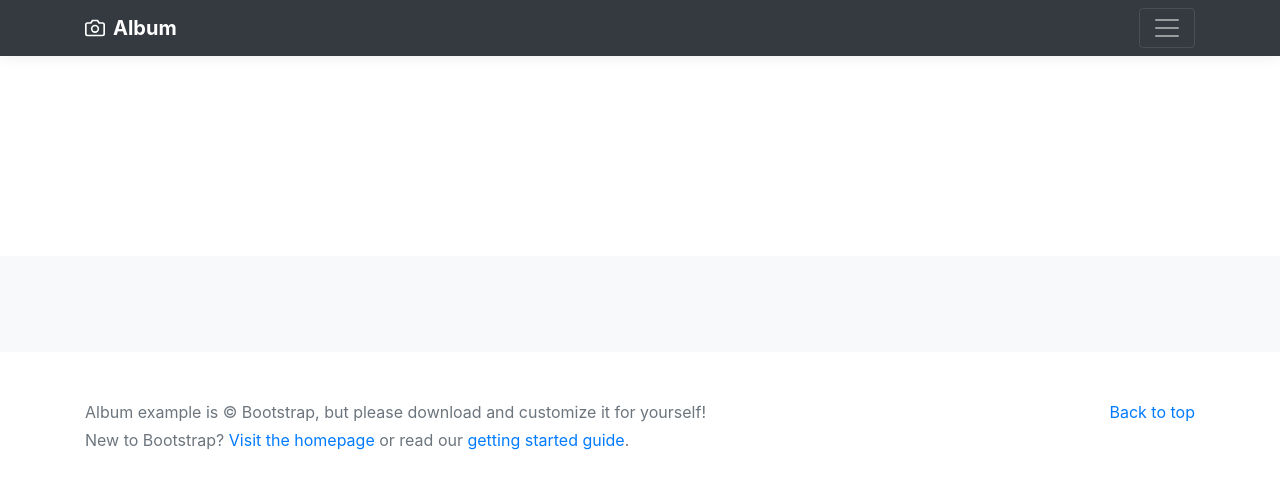
After one commit to gabiudrescu/jobeet, a Symfony app: template templates/homepage/index.html.twig in a window 1280 px wide. The commit adds this page. Shown: the top 503 px of the page. Run offline with Twig, Linux system fonts and the light colour scheme; the template is opened without the code that fills it, so the values that code supplies are empty; some libraries are stand-ins or nearby versions.

Commit message:
poc - template

```diff
--- a/composer.json
+++ b/composer.json
@@ -24,7 +24,8 @@
         "symfony/validator": "^4.1",
         "symfony/web-link": "^4.1",
         "symfony/webpack-encore-pack": "*",
-        "symfony/yaml": "^4.1"
+        "symfony/yaml": "^4.1",
+        "twig/extensions": "^1.5"
     },
     "require-dev": {
         "doctrine/data-fixtures": "^1.3",
--- a/src/Resources/fixtures/category.yml
+++ b/src/Resources/fixtures/category.yml
@@ -1,9 +1,13 @@
 App\Entity\Category:
     category_1:
         name: 'Design'
+        description: <paragraphs(2, true)>
     category_2:
         name: 'Programming'
+        description: <paragraphs(2, true)>
     category_3:
         name: 'Manager'
+        description: <paragraphs(2, true)>
     category_4:
         name: 'Administrator'
+        description: <paragraphs(2, true)>
--- a/templates/base.html.twig
+++ b/templates/base.html.twig
@@ -1,12 +1,112 @@
 <!DOCTYPE html>
-<html>
+<html lang="en">
     <head>
         <meta charset="UTF-8">
+        <meta name="viewport" content="width=device-width, initial-scale=1, shrink-to-fit=no">
+
         <title>{% block title %}Welcome!{% endblock %}</title>
-        {% block stylesheets %}{% endblock %}
+        {% block stylesheets %}
+            <link rel="stylesheet" href="https://maxcdn.bootstrapcdn.com/bootstrap/4.0.0/css/bootstrap.min.css" integrity="sha384-Gn5384xqQ1aoWXA+058RXPxPg6fy4IWvTNh0E263XmFcJlSAwiGgFAW/dAiS6JXm" crossorigin="anonymous">
+            <style>
+                :root {
+                    --jumbotron-padding-y: 3rem;
+                }
+
+                .jumbotron {
+                    padding-top: var(--jumbotron-padding-y);
+                    padding-bottom: var(--jumbotron-padding-y);
+                    margin-bottom: 0;
+                    background-color: #fff;
+                }
+                @media (min-width: 768px) {
+                    .jumbotron {
+                        padding-top: calc(var(--jumbotron-padding-y) * 2);
+                        padding-bottom: calc(var(--jumbotron-padding-y) * 2);
+                    }
+                }
+
+                .jumbotron p:last-child {
+                    margin-bottom: 0;
+                }
+
+                .jumbotron-heading {
+                    font-weight: 300;
+                }
+
+                .jumbotron .container {
+                    max-width: 40rem;
+                }
+
+                footer {
+                    padding-top: 3rem;
+                    padding-bottom: 3rem;
+                }
+
+                footer p {
+                    margin-bottom: .25rem;
+                }
+
+                .box-shadow { box-shadow: 0 .25rem .75rem rgba(0, 0, 0, .05); }
+            </style>
+        {% endblock %}
     </head>
     <body>
-        {% block body %}{% endblock %}
-        {% block javascripts %}{% endblock %}
+        {% block body %}
+            <header>
+                {% block header %}
+                    <div class="collapse bg-dark" id="navbarHeader">
+                        <div class="container">
+                            <div class="row">
+                                <div class="col-sm-8 col-md-7 py-4">
+                                    <h4 class="text-white">About</h4>
+                                    <p class="text-muted">Add some information about the album below, the author, or any other background context. Make it a few sentences long so folks can pick up some informative tidbits. Then, link them off to some social networking sites or contact information.</p>
+                                </div>
+                                <div class="col-sm-4 offset-md-1 py-4">
+                                    <h4 class="text-white">Contact</h4>
+                                    <ul class="list-unstyled">
+                                        <li><a href="#" class="text-white">Follow on Twitter</a></li>
+                                        <li><a href="#" class="text-white">Like on Facebook</a></li>
+                                        <li><a href="#" class="text-white">Email me</a></li>
+                                    </ul>
+                                </div>
+                            </div>
+                        </div>
+                    </div>
+                    <div class="navbar navbar-dark bg-dark box-shadow">
+                        <div class="container d-flex justify-content-between">
+                            <a href="#" class="navbar-brand d-flex align-items-center">
+                                <svg xmlns="http://www.w3.org/2000/svg" width="20" height="20" viewBox="0 0 24 24" fill="none" stroke="currentColor" stroke-width="2" stroke-linecap="round" stroke-linejoin="round" class="mr-2"><path d="M23 19a2 2 0 0 1-2 2H3a2 2 0 0 1-2-2V8a2 2 0 0 1 2-2h4l2-3h6l2 3h4a2 2 0 0 1 2 2z"></path><circle cx="12" cy="13" r="4"></circle></svg>
+                                <strong>Album</strong>
+                            </a>
+                            <button class="navbar-toggler" type="button" data-toggle="collapse" data-target="#navbarHeader" aria-controls="navbarHeader" aria-expanded="false" aria-label="Toggle navigation">
+                                <span class="navbar-toggler-icon"></span>
+                            </button>
+                        </div>
+                    </div>
+                {% endblock header %}
+            </header>
+
+            <main role="main">
+                {% block main %}
+                {% endblock main %}
+            </main>
+
+            <footer class="text-muted">
+                {% block footer %}
+                    <div class="container">
+                        <p class="float-right">
+                            <a href="#">Back to top</a>
+                        </p>
+                        <p>Album example is &copy; Bootstrap, but please download and customize it for yourself!</p>
+                        <p>New to Bootstrap? <a href="../../">Visit the homepage</a> or read our <a href="../../getting-started/">getting started guide</a>.</p>
+                    </div>
+                {% endblock footer %}
+            </footer>
+        {% endblock %}
+        {% block javascripts %}
+            <script src="https://code.jquery.com/jquery-3.2.1.slim.min.js" integrity="sha384-KJ3o2DKtIkvYIK3UENzmM7KCkRr/rE9/Qpg6aAZGJwFDMVNA/GpGFF93hXpG5KkN" crossorigin="anonymous"></script>
+            <script src="https://cdnjs.cloudflare.com/ajax/libs/popper.js/1.12.9/umd/popper.min.js" integrity="sha384-ApNbgh9B+Y1QKtv3Rn7W3mgPxhU9K/ScQsAP7hUibX39j7fakFPskvXusvfa0b4Q" crossorigin="anonymous"></script>
+            <script src="https://maxcdn.bootstrapcdn.com/bootstrap/4.0.0/js/bootstrap.min.js" integrity="sha384-JZR6Spejh4U02d8jOt6vLEHfe/JQGiRRSQQxSfFWpi1MquVdAyjUar5+76PVCmYl" crossorigin="anonymous"></script>
+        {% endblock %}
     </body>
 </html>
--- /dev/null
+++ b/templates/homepage/index.html.twig
@@ -0,0 +1,8 @@
+{% extends 'base.html.twig' %}
+
+{% block title %}{{ 'jobeet.homepage.title'|trans }}{% endblock %}
+
+{% block main %}
+    {% import 'jobs/macro/list.html.twig' as jobList %}
+    {{ jobList.render(category, jobs) }}
+{% endblock %}
--- /dev/null
+++ b/templates/jobs/macro/list.html.twig
@@ -0,0 +1,37 @@
+{% macro render(category, jobs) %}
+    {% block jumbotron %}
+        <section class="jumbotron text-center">
+            <div class="container">
+                <h1 class="jumbotron-heading">{% block jumbotron_heading %}{{ category.name }}{% endblock jumbotron_heading %}</h1>
+                {% block jumbotron_content %}
+                    {{ category.description|raw }}
+                {% endblock jumbotron_content %}
+            </div>
+        </section>
+    {% endblock %}
+
+    {% block row %}
+        <div class="album py-5 bg-light">
+            <div class="container">
+                <div class="row">
+                    {% for job in jobs %}
+                        <div class="col-md-4">
+                            <div class="card mb-4 box-shadow">
+                                <img class="card-img-top" src="{{ job.logo }}" alt="Card image cap">
+                                <div class="card-body">
+                                    {{ job.description|truncate(100, true) }}
+                                    <div class="d-flex justify-content-between align-items-center">
+                                        <div class="btn-group">
+                                            <a href="{{ job.id }}" type="button" class="btn btn-sm btn-outline-secondary">View</a>
+                                        </div>
+                                        <small class="text-muted">9 mins</small>
+                                    </div>
+                                </div>
+                            </div>
+                        </div>
+                    {% endfor %}
+                </div>
+            </div>
+        </div>
+    {% endblock %}
+{% endmacro %}
```
Also changed, not shown: src/Controller/HomepageController.php (added, +23 -0 lines), src/Entity/Category.php (+17 -0 lines), src/Migrations/Version20180713133507.php (added, +28 -0 lines), 2 other files.
